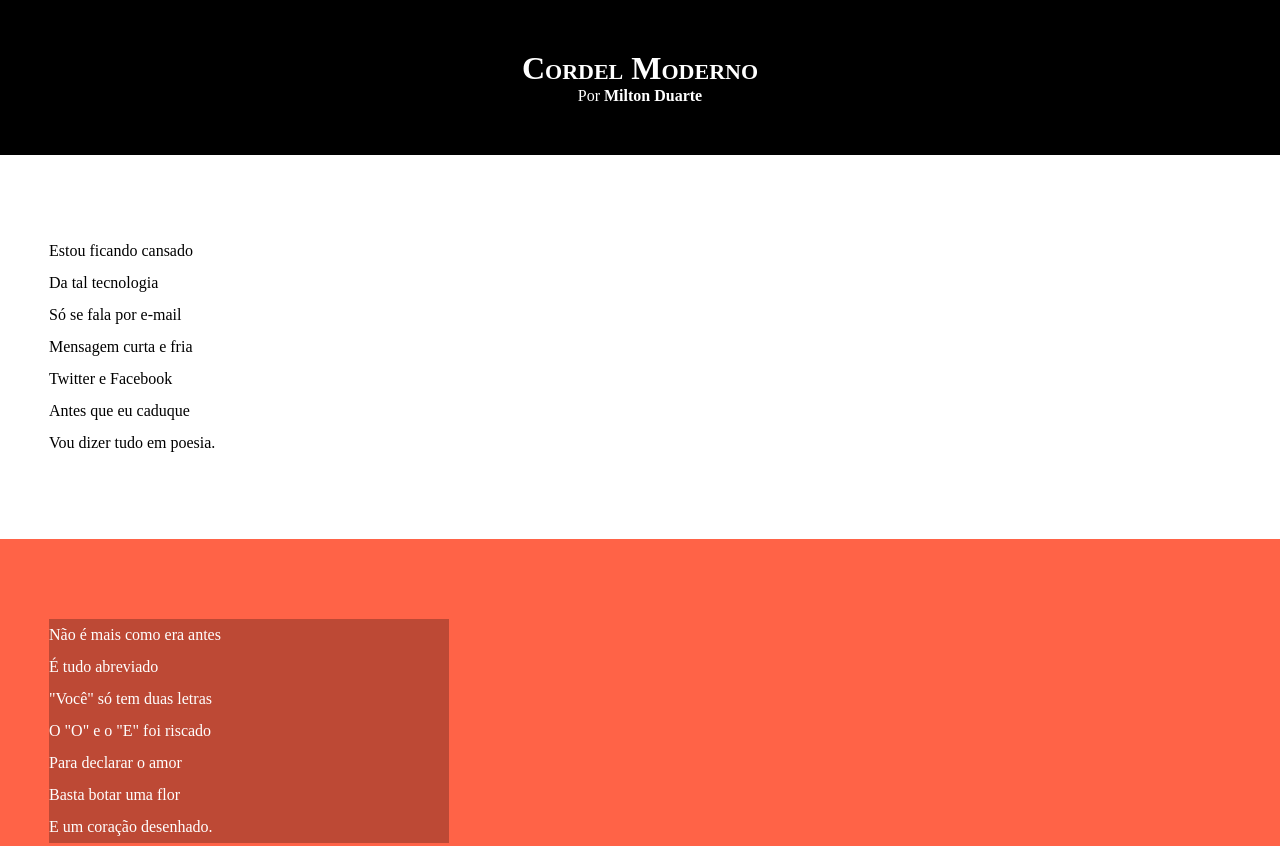
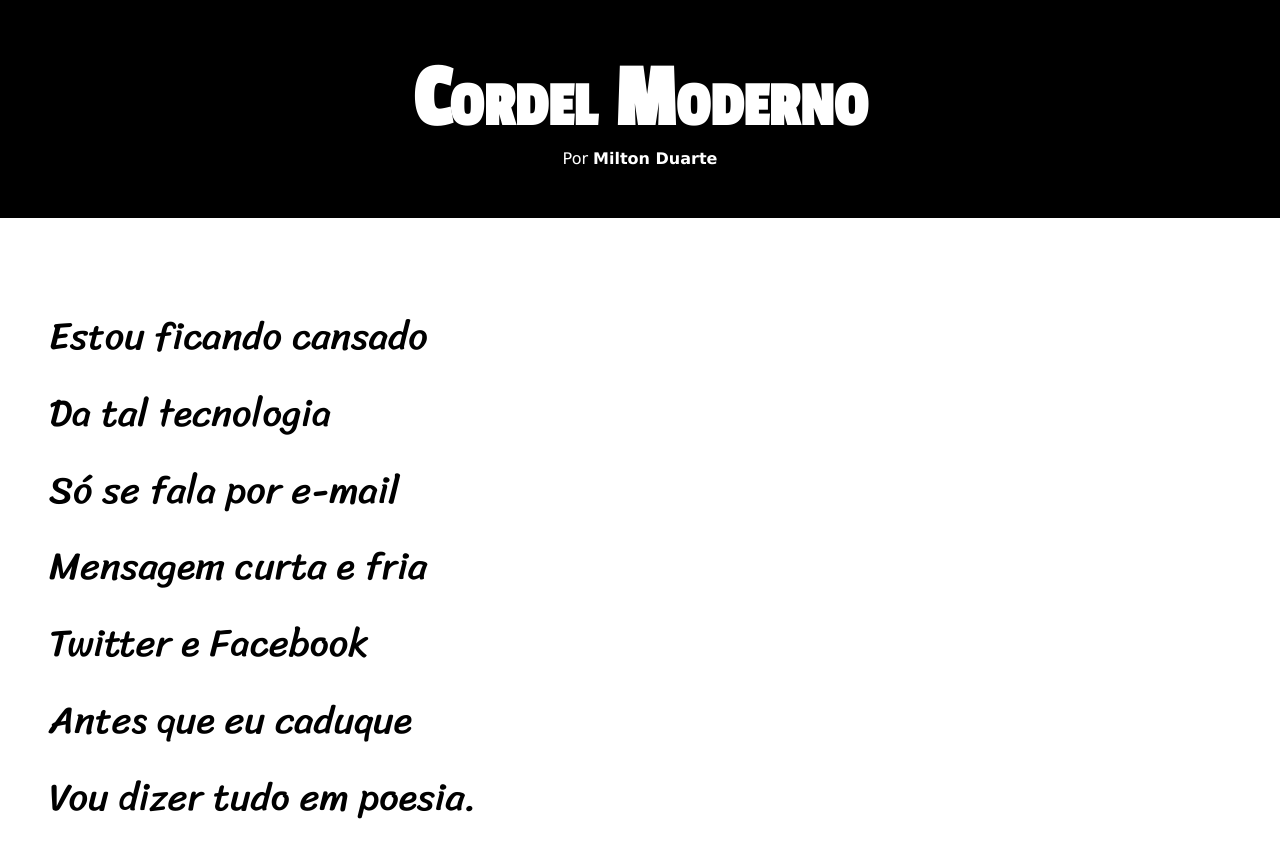
Before and after one commit to WellingtonBCrr/html-css, a plain HTML site: page desafios/d012/index.html in a window 1280 px wide. Shown: the top 846 px of the page. Drawn offline with Linux system fonts and the light colour scheme.

Commit message:
Atualizando o CSS

```diff
--- a/desafios/d012/style.css
+++ b/desafios/d012/style.css
@@ -1,4 +1,14 @@
 @charset "UTF-8";
+
+@import url('https://fonts.googleapis.com/css2?family=Passion+One&display=swap');
+
+@import url('https://fonts.googleapis.com/css2?family=Sriracha&display=swap');
+
+:root {
+    --fonte1: Verdana, Geneva, Tahoma, Sans-serif;
+    --fonte2: "Passion One", sans-serif;
+    --fonte3: "Sriracha", cursive;
+}
 
 * {
     margin: 0px;
@@ -8,6 +18,7 @@
 html body {
     min-height: 100vh;
     background-color: mistyrose;
+    font-family: var(--fonte1);
 }
 
 header {
@@ -20,7 +31,8 @@ header {
 header > h1 {
     padding-top: 50px;
     font-variant: small-caps;
-
+    font-family: var(--fonte2);
+    font-size: 7vw;
 }
 
 header > p {
@@ -33,7 +45,8 @@ section {
     padding-bottom: 10vh;
     padding-left: 49px;
     line-height: 2em;
-
+    font-family: var(--fonte3);
+    font-size: 3vw;
 }
 
 section.normal {
@@ -47,7 +60,8 @@ section.imagem {
 }
 
 section.imagem > p {
-    width: 400px;
+    display: inline-block;
+    padding: 7px;
     background-color: rgba(0, 0, 0, 0.26);
 }
 
```
